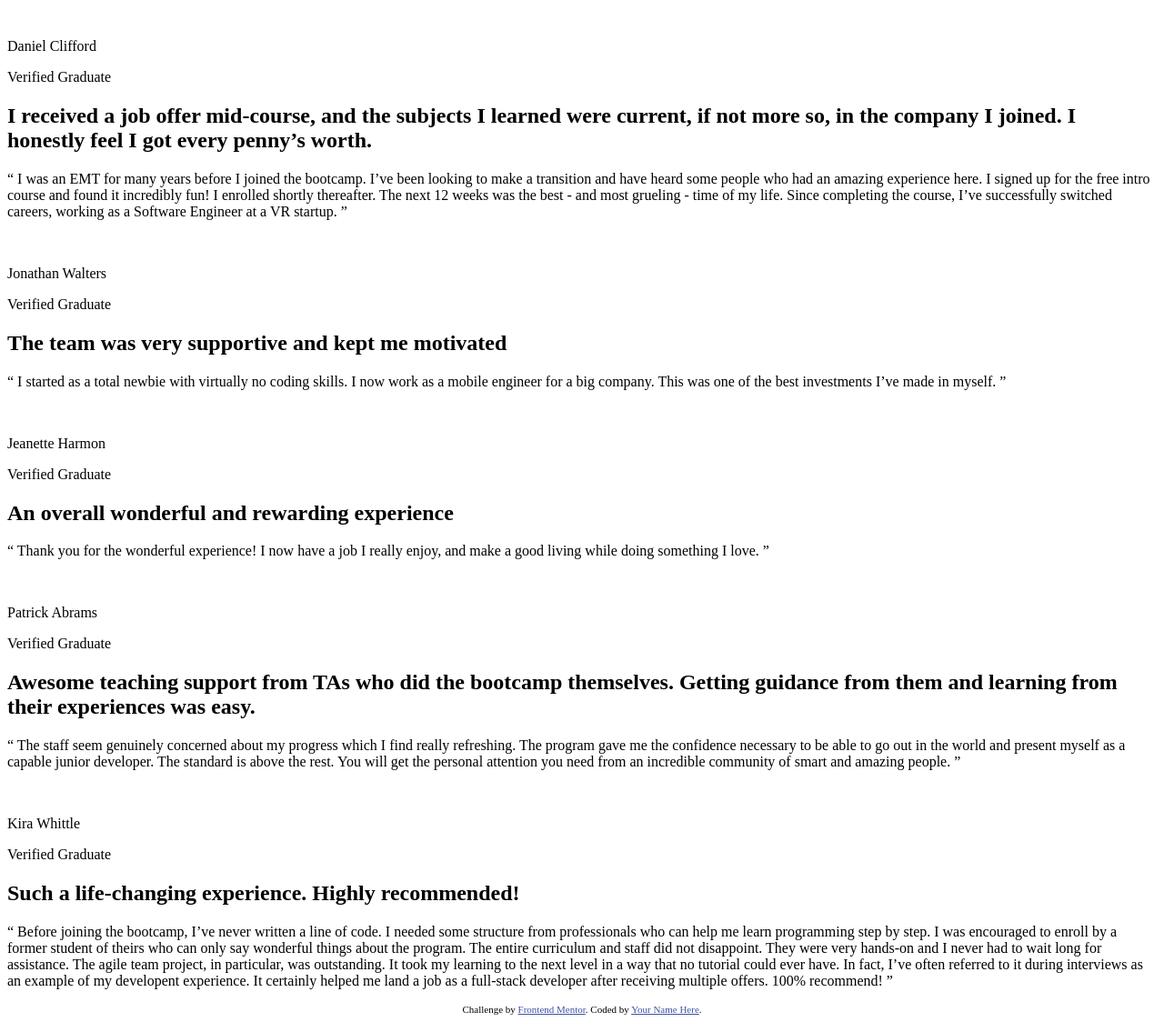
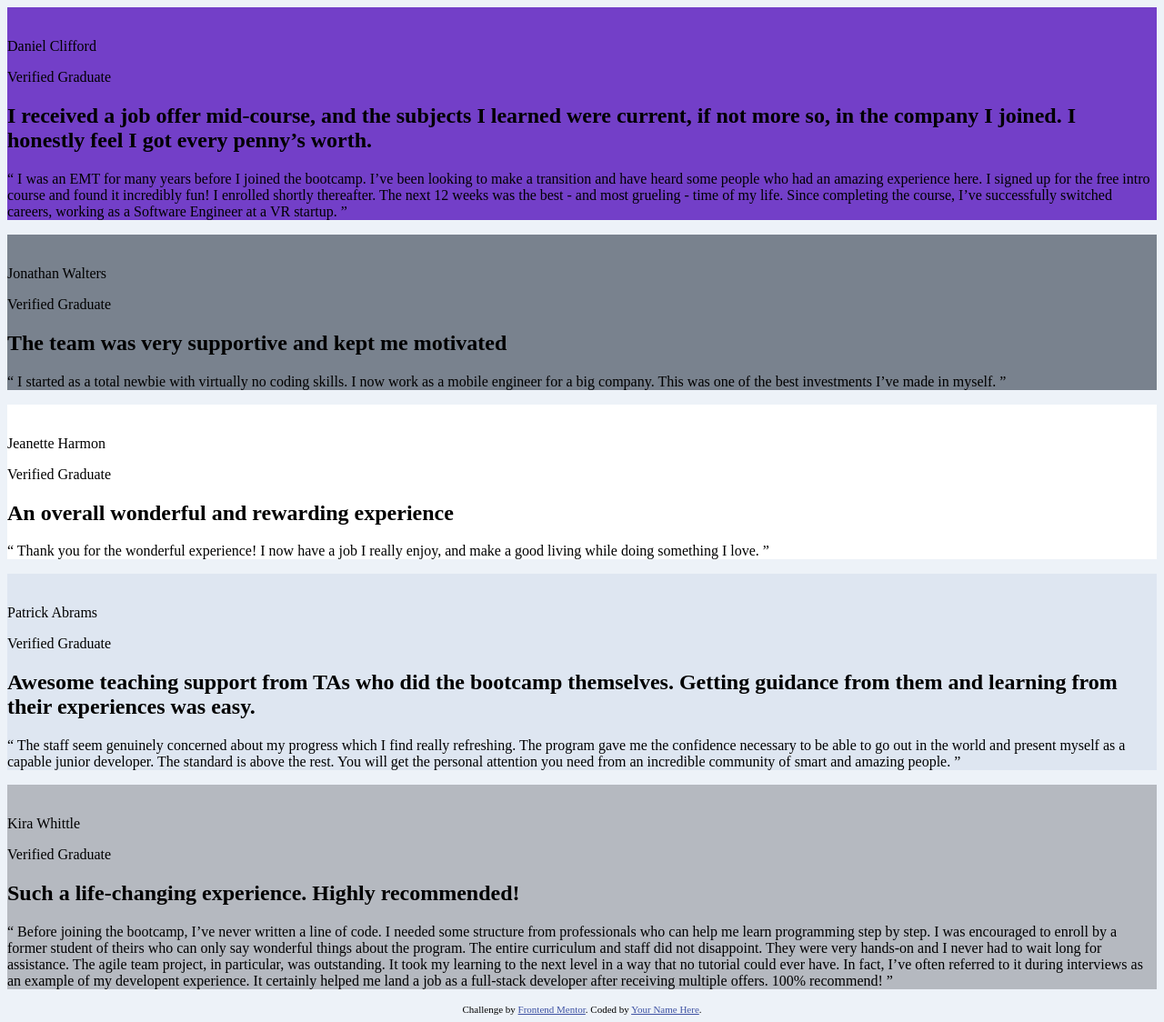
Before and after one commit to hirekarl/activity_2.2_flexbox_grid, a plain HTML site: page index.html in a window 1280 px wide. Shown: the whole page at 91% size. Drawn offline with Linux system fonts and the light colour scheme.

Commit message:
Added background colors

```diff
--- a/static/css/main.css
+++ b/static/css/main.css
@@ -1,3 +1,7 @@
+body {
+    background-color: #EDF2F8;
+}
+
 .attribution {
     font-size: 11px;
     text-align: center;
@@ -5,3 +9,23 @@
 .attribution a {
     color: hsl(228, 45%, 44%);
 }
+
+#daniel {
+    background-color: #733FC8;
+}
+
+#jonathan {
+    background-color: #79828E;
+}
+
+#jeanette {
+    background-color: #FFFFFF;
+}
+
+#patrick {
+    background-color: #DEE6F1;
+}
+
+#kira {
+    background-color: #B5B9C0;
+}
```
